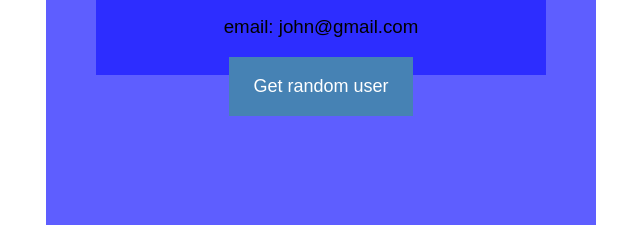
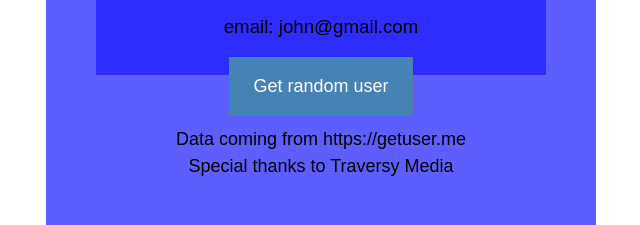
Before and after one commit to tosha31/vue-card-component, a plain HTML site: page index.html in a window 1280 px wide. Shown: the part 575-800 px from the top of the page, without its empty margins (319-959 px from the left). Drawn offline with nearby package versions, Linux system fonts and the light colour scheme.

Commit message:
add bottom text
added bottom text and edit global style

```diff
--- a/index.html
+++ b/index.html
@@ -17,6 +17,8 @@
           <h3>Gender: {{gender}}</h3>
           <h3>email: {{email}}</h3>
           <button v-on:click="getUser()" :class="gender">Get random user</button>
+          <h1 class="bottomText">Data coming from https://getuser.me<br/>Special thanks to Traversy Media</h1></div>
+
         </div>
     </div>
 
--- a/style.css
+++ b/style.css
@@ -148,6 +148,16 @@ select {
     transform: scale(0.98);
   }
 
+  .bottomText {
+    font-size: 18px;
+    padding-top: 10px;
+  }
+  .bottomText2 {
+    font-size: 18px;
+
+
+  }
+
 
 
 /* #container {
```
